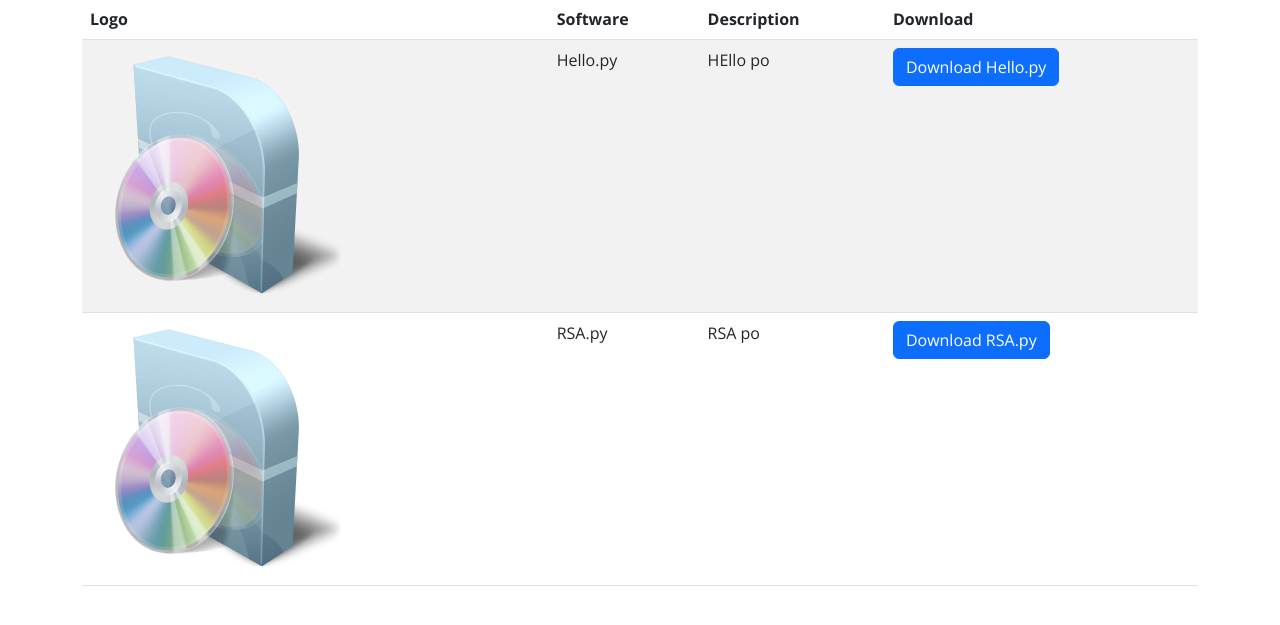
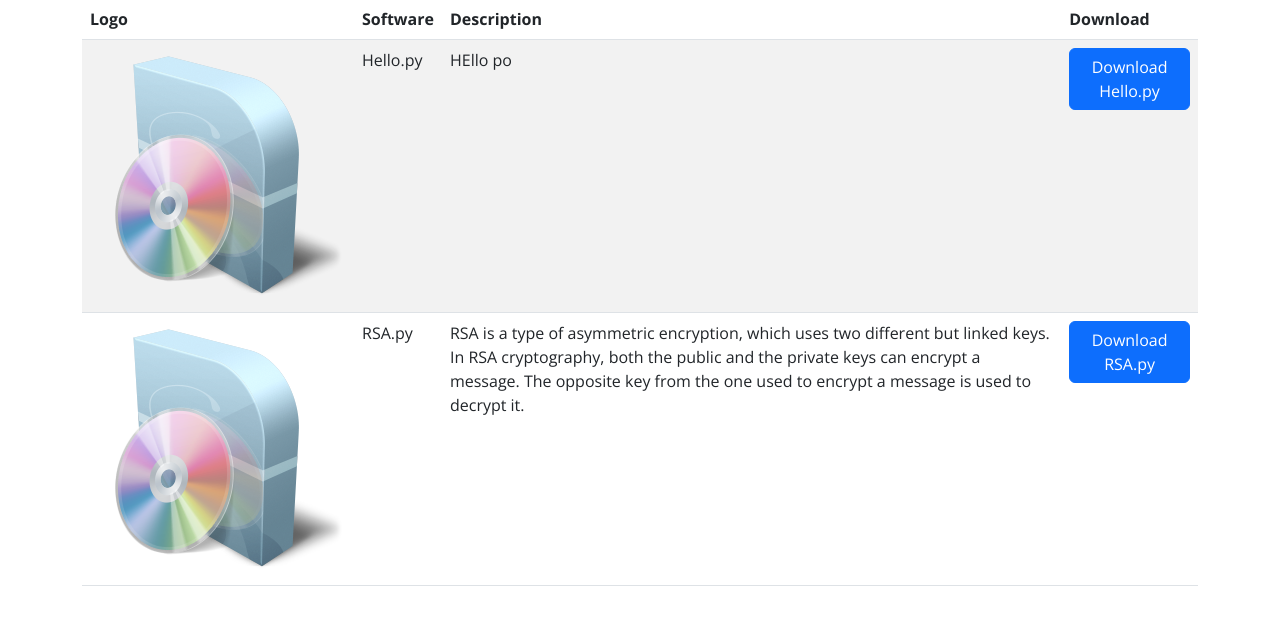
Before and after one commit to Bobet22/adet-dj, a PHP site: page /softwares.php in a window 1280 px wide. Shown: the part 71-696 px from the top of the page. Run offline with PHP 8.4, Linux system fonts and the light colour scheme; the visitor is signed in with stand-in values (Sample User, id 1).

Commit message:
sdfsfsdfsdf

```diff
--- a/softwares.php
+++ b/softwares.php
@@ -99,7 +99,7 @@
                 <tr>
                     <td><img src="software_22118.png" alt="GIMP Logo" class="software-logo"></td>
                     <td>RSA.py</td>
-                    <td>RSA po</td>
+                    <td>RSA is a type of asymmetric encryption, which uses two different but linked keys. In RSA cryptography, both the public and the private keys can encrypt a message. The opposite key from the one used to encrypt a message is used to decrypt it.</td>
                     <td><a href="RSA.py" download="" class="btn btn-primary">Download RSA.py</a></td>
                 </tr>
 
```
